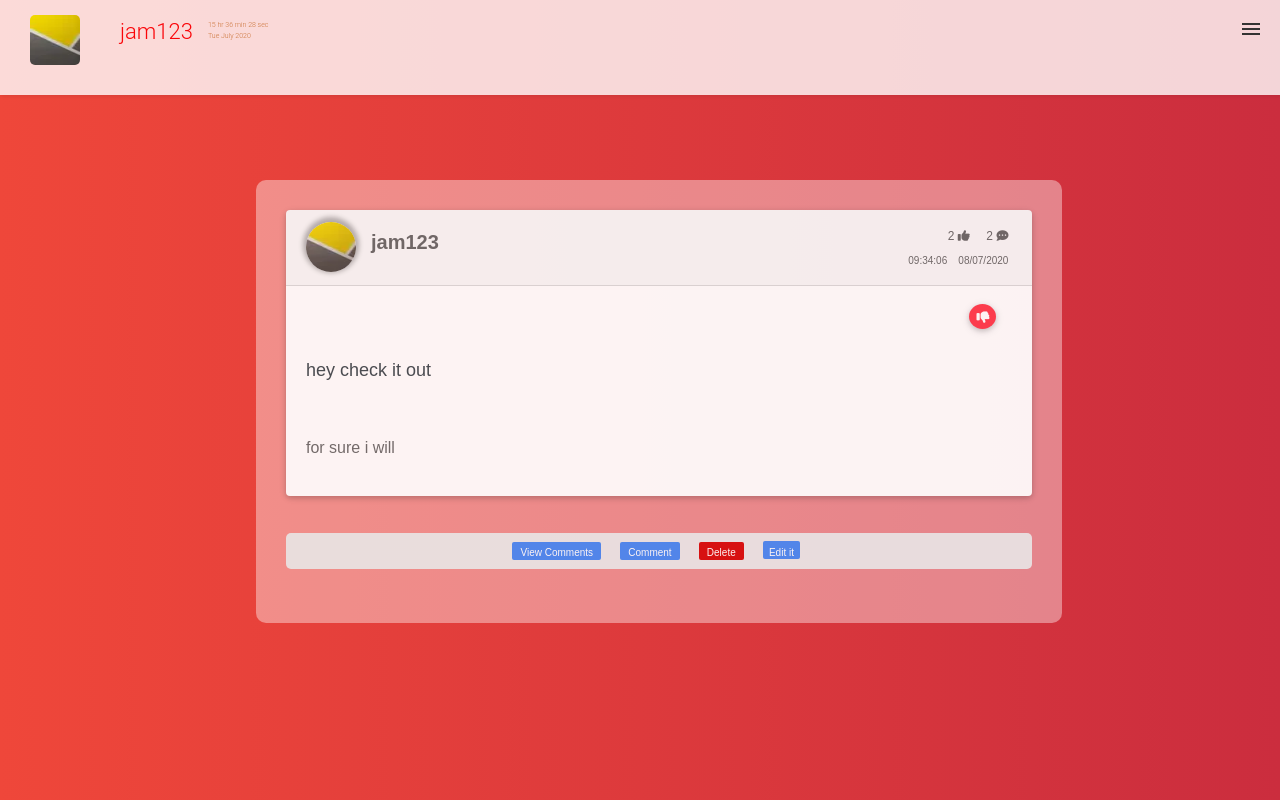
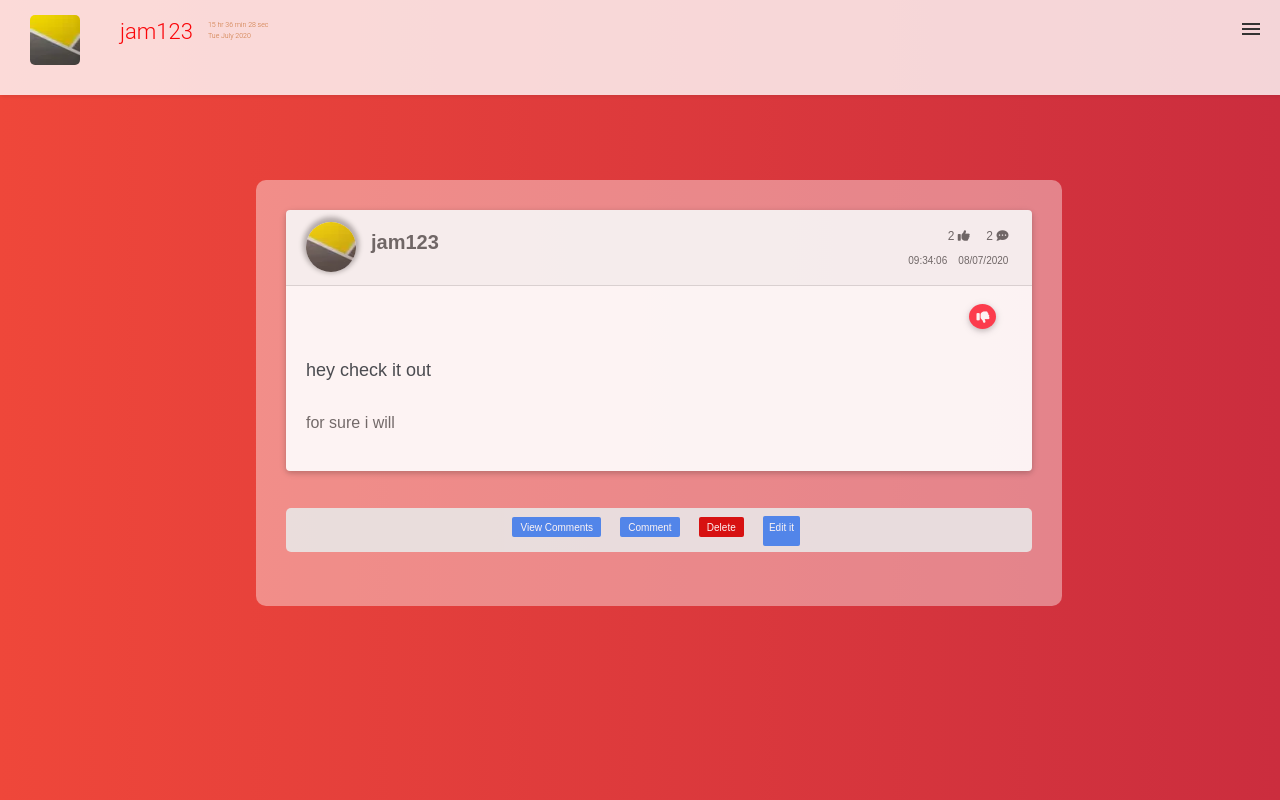
Before and after one commit to uditkumar01/AskNSolve, a Flask app: page /ask/1 in a window 1280 px wide. Run offline with Flask 2, Linux system fonts and the light colour scheme; a user stored in the database is signed in; data comes from the database, SQL or seed files in the repository; some libraries are stand-ins or nearby versions; some web fonts are replaced.

Commit message:
changed button

```diff
--- a/webpack/templates/sep_post.html
+++ b/webpack/templates/sep_post.html
@@ -94,7 +94,7 @@
 
                                 </p></div>
 
-                                <div href="#" ><p class="" style="margin-left: 2px; margin-top: -10px; height: 30px; border: 2px solid transparent; font-size: 15px; color: #788e99;">
+                                <div href="#" ><p class="" style="margin-left: 2px; margin-top: -35px; height: 30px; border: 2px solid transparent; font-size: 15px; color: #788e99;">
 
                                     <div class="overlay">{{ post.content }}</div>
                                 </p></div>
@@ -109,19 +109,19 @@
 
                                 <div style="border: 1px solid transparent; margin-right: 6px;">
 
-                                    <button type="button" class="wave-effect light-effect" style="margin-left: 1%; margin-right: 1%; border: 2px solid transparent; height: 18px; font-size: 10px; background: rgb(66,133,244); color: white; border-radius: 2px;" data-toggle="modal" data-target="#exampleModal">
+                                    <button type="button" class="wave-effect light-effect" style="padding-bottom: 2px; margin-left: 1%; margin-right: 1%; border: 2px solid transparent; height: 20px; font-size: 10px; background: rgb(66,133,244); color: white; border-radius: 2px;" data-toggle="modal" data-target="#exampleModal">
                                         View Comments
                                     </button>
-                                    <button type="button" class="wave-effect light-effect" style="margin-left: 1%; margin-right: 1%; border: 2px solid transparent; height: 18px; font-size: 10px; background: rgb(66,133,244); color: white; border-radius: 2px;" data-toggle="modal" data-target="#exampleModalCenter">
+                                    <button type="button" class="wave-effect light-effect" style="margin-left: 1%; margin-right: 1%; border: 2px solid transparent; height: 20px; font-size: 10px; background: rgb(66,133,244); color: white; border-radius: 2px;" data-toggle="modal" data-target="#exampleModalCenter">
                                         Comment
                                     </button>
                                     {% if post.author.username == current_user.username %}
-                                        <button type="button"  class="wave-effect light-effect" style="margin-left: 1%; margin-right: 1%; border: 2px solid transparent; height: 18px; font-size: 10px; background: rgb(214, 5, 5); color: white; border-radius: 2px;" data-toggle="modal" data-target="#DELETE">
+                                        <button type="button"  class="wave-effect light-effect" style="margin-left: 1%; margin-right: 1%; border: 2px solid transparent; height: 20px; font-size: 10px; background: rgb(214, 5, 5); color: white; border-radius: 2px;" data-toggle="modal" data-target="#DELETE">
                                             Delete
                                         </button>
                                     {% endif %}
                                     {% if post.author.username == current_user.username %}
-                                        <a href="{{ url_for('posts.update_post', post_id = post.id) }}" style="margin-left: 1%; margin-right: 1%; padding-right: 4px; padding-left: 4px; padding-top: 2.6px; border: 2px solid transparent; height: 18px; font-size: 10px; background: rgb(66,133,244); color: white; border-radius: 2px;" type="submit" class="wave-effect light-effect" >Edit it</a>
+                                        <a href="{{ url_for('posts.update_post', post_id = post.id) }}" style="padding-bottom: 2px; margin-left: 1%; margin-right: 1%; padding-right: 4px; padding-left: 4px; padding-top: 2.6px; border: 2px solid transparent; height: 30px; font-size: 10px; background: rgb(66,133,244); color: white; border-radius: 2px;" type="submit" class="wave-effect light-effect" >Edit it</a>
                                     {% endif %}
                                 </div>
 
```
